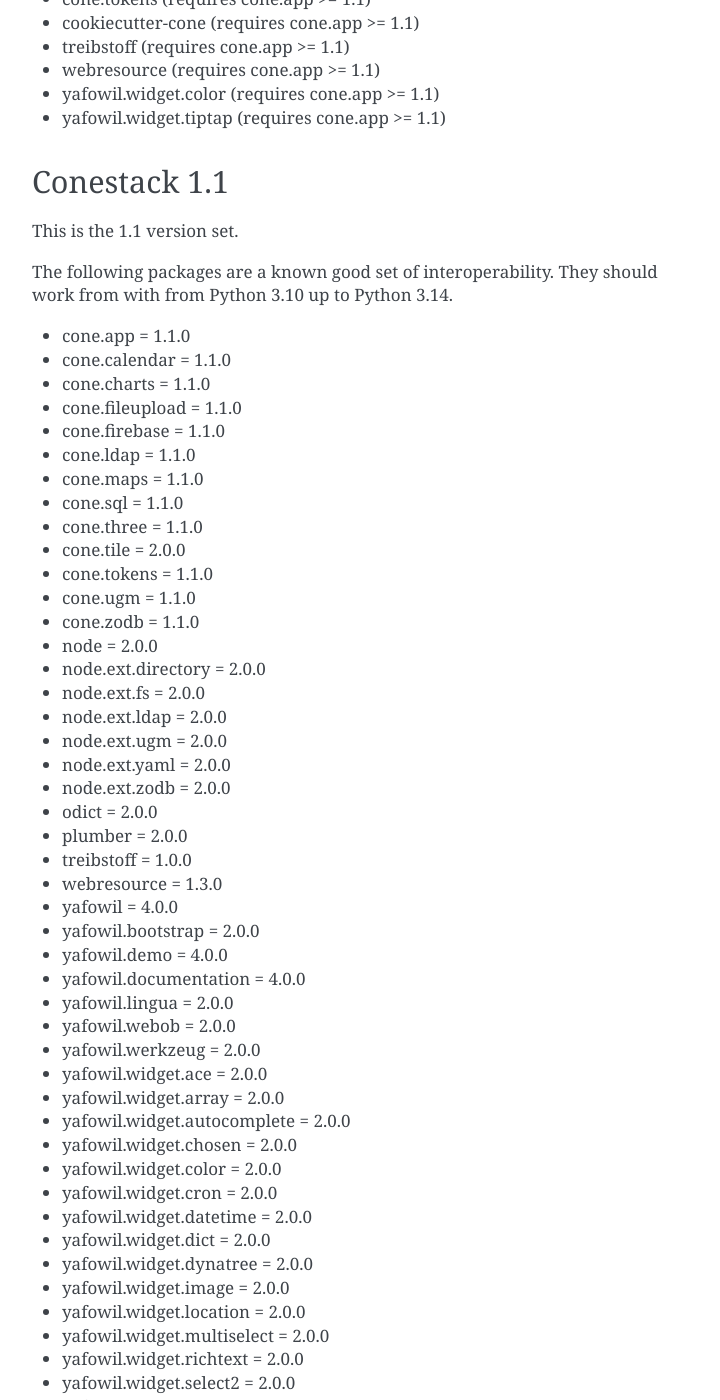
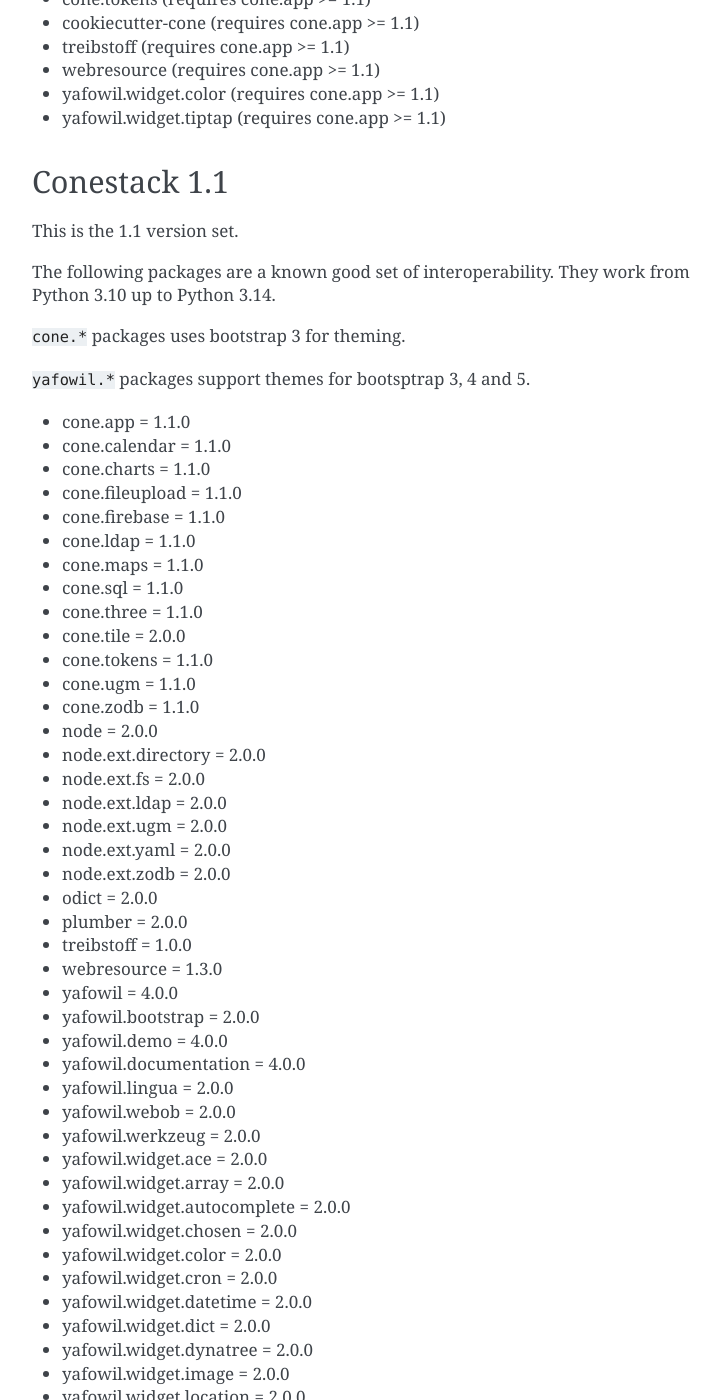
Before and after one commit to conestack/conestack, a Sphinx documentation site: the page built from docs/source/versions.rst, in a window 1280 px wide and 1400 px high, scrolled down 1766 px. Shown: the whole window, without its empty margins (388-1108 px from the left). Built offline with Sphinx 7.4.7, drawn with Linux system fonts in a browser that asks for light colours; some of the changed text lies outside the part shown.

```diff
--- a/docs/source/versions.rst
+++ b/docs/source/versions.rst
@@ -22,7 +22,7 @@
 This is the legacy version set.
 
 The following packages are a known good set of interoperability. They should
-work from with Python 2.7 and Python 3.7 up to Python 3.11.
+work with Python 2.7 and from Python 3.7 up to Python 3.11.
 
 - bdajax = 1.14 (ARCHIVED)
 - cone.app = 1.0.8
@@ -80,13 +80,18 @@
 - yafowil.widget.color (requires cone.app >= 1.1)
 - yafowil.widget.tiptap (requires cone.app >= 1.1)
 
+
 Conestack 1.1
 -------------
 
 This is the 1.1 version set.
 
-The following packages are a known good set of interoperability. They should
-work from with from Python 3.10 up to Python 3.14.
+The following packages are a known good set of interoperability.
+They work from Python 3.10 up to Python 3.14.
+
+``cone.*`` packages uses bootstrap 3 for theming.
+
+``yafowil.*`` packages support themes for bootsptrap 3, 4 and 5.
 
 - cone.app = 1.1.0
 - cone.calendar = 1.1.0
@@ -143,8 +148,8 @@
 
 This is the 1.2 version set.
 
-The following packages are a known good set of interoperability. They should
-work from with from Python 3.10 up to Python 3.14.
+The following packages are a known good set of interoperability.
+They work from Python 3.10 up to Python 3.14.
 
 - cone.app = 2.0.0
 - cone.calendar = 2.0.0
```
Also changed, not shown: TODO.rst (+3 -6 lines), 1 other file.
